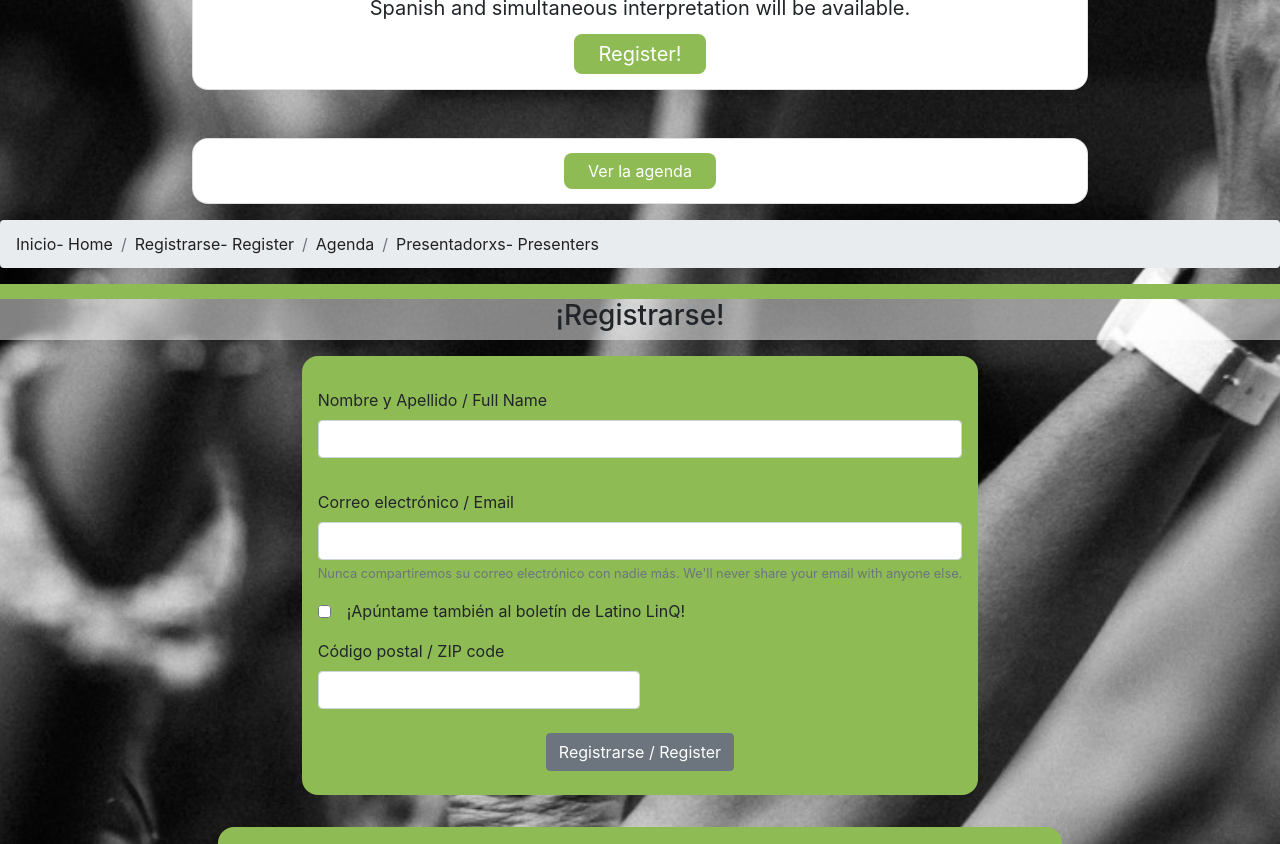
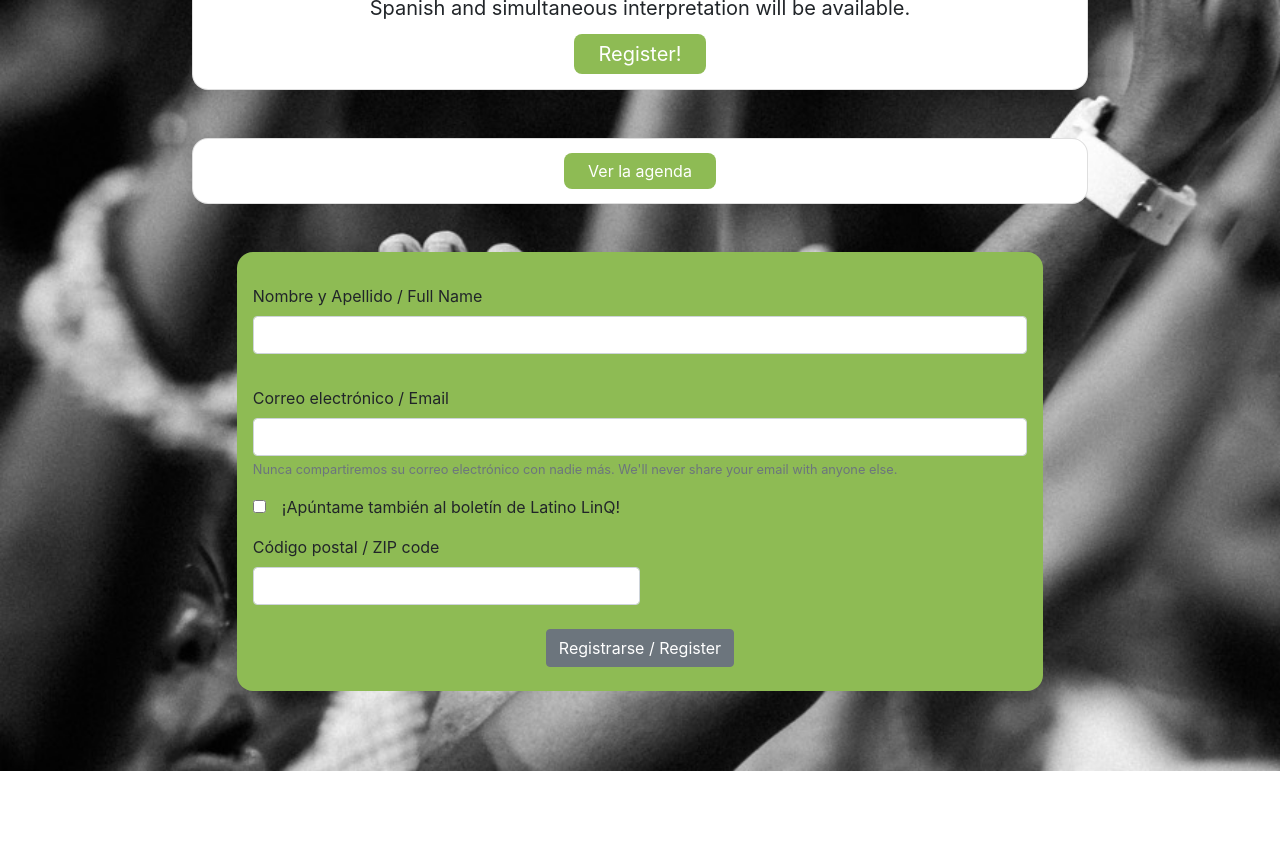
Before and after one commit to scottrollan/linq-events, a React (Create React App) app: page / in a window 1280 px wide. Shown: the part 800-1644 px from the top of the page. After the commit the page ends 1571 px from the top, so only its background shows below. Built offline with nearby package versions, Linux system fonts and the light colour scheme; the HTML template or start-up script is replaced by a standard one.

Commit message:
extracted register form to its own file so I could insert it into landing page as well

```diff
--- /dev/null
+++ b/src/components/RegisterForm.js
@@ -0,0 +1,164 @@
+import React, { useState } from 'react';
+import { Form, Button } from 'react-bootstrap';
+import $ from 'jquery';
+import styles from './pages/Register.module.scss';
+
+export default function RegisterForm() {
+  const [name, setName] = useState('');
+  const [status, setStatus] = useState('');
+  const [email, setEmail] = useState('');
+  const [zip, setZip] = useState('');
+  const [message, setMessage] = useState(
+    'Please sign me up for the Oct 29 conference'
+  );
+
+  const encode = (data) => {
+    const formData = new FormData();
+    Object.keys(data).forEach((k) => {
+      formData.append(k, data[k]);
+    });
+    return formData;
+  };
+
+  const registerMe = (e) => {
+    const data = {
+      'form-name': 'register',
+      name,
+      email,
+      zip,
+      message,
+    };
+
+    try {
+      fetch('/', {
+        method: 'POST',
+        body: encode(data),
+      });
+
+      setStatus('Form Submission Successful!');
+      $('#messagePopup').css('display', 'flex');
+      // $('#alertMessageSent').delay(1500).fadeOut(1000);
+      setName('');
+      setEmail('');
+      setZip('');
+      $('#registerForm')[0].reset();
+    } catch (error) {
+      setStatus('Form Submission Failed!');
+      console.log(status, error);
+    }
+    e.preventDefault();
+  };
+
+  const handleChange = (e) => {
+    const { name, value, checked } = e.target;
+    switch (name) {
+      case 'name':
+        return setName(value);
+      case 'email':
+        return setEmail(value);
+      case 'zip':
+        const re = /^[0-9\b]+$/;
+        if (e.target.value === '' || re.test(e.target.value)) {
+          return setZip(value);
+        } else {
+          break;
+        }
+      case 'message':
+        return setMessage(value);
+      case 'checkbox':
+        if (checked) {
+          setMessage(
+            'Please sign me up for the Oct 29 conference AND sign me up for the *** Latino Linq Newsletter ***'
+          );
+        } else {
+          setMessage('Please sign me up for the Oct 29 conference.');
+        }
+        break;
+      default:
+        break;
+    }
+  };
+  return (
+    <Form
+      onSubmit={registerMe}
+      className={styles.form}
+      id="registerForm"
+      style={{ zIndex: 9 }}
+    >
+      <input type="hidden" name="form-name" value="register" />
+      <input
+        type="text"
+        name="message"
+        value={message}
+        onChange={(e) => {
+          handleChange(e);
+        }}
+        style={{ display: 'none' }}
+      />
+      <Form.Group className={styles.formGroup}>
+        <Form.Label className={styles.label}>
+          Nombre y Apellido / Full Name
+        </Form.Label>
+        <Form.Control
+          type="text"
+          name="name"
+          value={name}
+          onChange={(e) => handleChange(e)}
+          required
+        />
+      </Form.Group>
+      <Form.Group className={styles.formGroup} controlId="formBasicEmail">
+        <Form.Label className={styles.label}>
+          Correo electrónico / Email
+        </Form.Label>
+        <Form.Control
+          type="email"
+          name="email"
+          value={email}
+          onChange={(e) => handleChange(e)}
+          required
+        />
+        <Form.Text className="text-muted">
+          Nunca compartiremos su correo electrónico con nadie más. We'll never
+          share your email with anyone else.
+        </Form.Text>
+      </Form.Group>
+      <div
+        className={styles.formGroup}
+        style={{
+          display: 'flex',
+          flexDirection: 'row',
+          alignItems: 'center',
+        }}
+      >
+        <input
+          type="checkbox"
+          id="signUpNewsletter"
+          name="checkbox"
+          onChange={(e) => handleChange(e)}
+        />
+        <span style={{ marginLeft: '1rem' }}>
+          ¡Apúntame también al boletín de Latino LinQ!
+        </span>
+      </div>
+      <Form.Group className={styles.formGroup} controlId="formGridZip">
+        <Form.Label className={styles.label}>
+          Código postal / ZIP code
+        </Form.Label>
+        <Form.Control
+          type="text"
+          pattern="[0-9]*"
+          name="zip"
+          value={zip}
+          maxLength="5"
+          style={{ width: '50%' }}
+          onChange={(e) => handleChange(e)}
+          required
+        />
+      </Form.Group>
+      <Button variant="secondary" className={styles.submit} type="submit">
+        Registrarse / Register
+      </Button>
+    </Form>
+  );
+}
--- a/src/components/pages/Landing.js
+++ b/src/components/pages/Landing.js
@@ -1,7 +1,7 @@
 import React, { useEffect } from 'react';
 import Menu from '../Menu';
 import Logo from '../Logo';
-import Register from './Register';
+import RegisterForm from '../RegisterForm';
 import { Link } from 'react-router-dom';
 import $ from 'jquery';
 import { Card } from 'react-bootstrap';
@@ -15,22 +15,24 @@ export default function Landing() {
     <div className={styles.Landing}>
       <Menu />
       <Logo className={styles.logo} />
+      <div className={styles.landingContent}>
         <Card className={styles.card}>
           <Card.Header as="h3">Título de la conferencia</Card.Header>
           <Card.Body>
             <blockquote className="blockquote mb-0">
               <p className={styles.pp}>
-              Únete a nosotrxs para la edición 2020 de la conferencia auspiciada
-              por Latino LinQ, en la cual exploraremos la intersección de la
-              salud mental y el VIH. El propósito de esta conferencia virtual es
-              concientizar a la comunidad Latinx sobre el bienestar mental y
-              cómo se relaciona con el VIH. Durante este evento de dos días se
-              encontrarán defensorxs, miembrxs de la comunidad Latinx, y un
-              distinguido grupo de presentadorxs. Y si eres unx de las primeras
-              50 personas en registrarte, serás elegible para recibir un
-              regalito en el correo. Entonces, no esperes y registrate hoy mismo
-              e invita a unx amigx! NOTA IMPORTANTE: La conferencia será en
-              español y ofreceremos interpretación simultánea.
+                Únete a nosotrxs para la edición 2020 de la conferencia
+                auspiciada por Latino LinQ, en la cual exploraremos la
+                intersección de la salud mental y el VIH. El propósito de esta
+                conferencia virtual es concientizar a la comunidad Latinx sobre
+                el bienestar mental y cómo se relaciona con el VIH. Durante este
+                evento de dos días se encontrarán defensorxs, miembrxs de la
+                comunidad Latinx, y un distinguido grupo de presentadorxs. Y si
+                eres unx de las primeras 50 personas en registrarte, serás
+                elegible para recibir un regalito en el correo. Entonces, no
+                esperes y registrate hoy mismo e invita a unx amigx! NOTA
+                IMPORTANTE: La conferencia será en español y ofreceremos
+                interpretación simultánea.
               </p>
               <footer>
                 <Link to="/Register" className={styles.registerBtn}>
@@ -70,7 +72,8 @@ export default function Landing() {
             </Link>
           </Card.Body>
         </Card>
-      <Register />
+        <RegisterForm />
+      </div>
     </div>
   );
 }
--- a/src/components/pages/Landing.module.scss
+++ b/src/components/pages/Landing.module.scss
@@ -5,9 +5,12 @@
   flex-direction: column;
   width: 100%;
 }
-
+.landingContent {
+  width: 100%;
+  padding: 0 15%;
+}
 .card {
-  margin: 3rem 15% 1rem 15%;
+  margin: 3rem 0;
   border-radius: 1rem;
 }
 .logo {
@@ -16,6 +19,7 @@
   position: fixed;
   top: calc(50% - 7.5vw);
   left: 0;
+  z-index: 1;
 }
 
 .registerBtn {
@@ -29,6 +33,9 @@
 }
 
 @media screen and (max-width: $breakpoint-medium) {
+  .landingContent {
+    padding: 0 10px;
+  }
   .pp {
     font-size: smaller;
   }
--- a/src/components/pages/Register.js
+++ b/src/components/pages/Register.js
@@ -1,86 +1,12 @@
-import React, { useEffect, useState } from 'react';
+import React, { useEffect } from 'react';
 import $ from 'jquery';
-import { Form, Button } from 'react-bootstrap';
+import { Button } from 'react-bootstrap';
 import Menu from '../Menu';
 import MessagePopup from '../MessagePopup';
+import RegisterForm from '../RegisterForm';
 import styles from './Register.module.scss';
 
 export default function Register() {
-  const [name, setName] = useState('');
-  const [status, setStatus] = useState('');
-  const [email, setEmail] = useState('');
-  const [zip, setZip] = useState('');
-  const [message, setMessage] = useState(
-    'Please sign me up for the Oct 29 conference'
-  );
-
-  const encode = (data) => {
-    const formData = new FormData();
-    Object.keys(data).forEach((k) => {
-      formData.append(k, data[k]);
-    });
-    return formData;
-  };
-
-  const registerMe = (e) => {
-    const data = {
-      'form-name': 'register',
-      name,
-      email,
-      zip,
-      message,
-    };
-
-    try {
-      fetch('/', {
-        method: 'POST',
-        body: encode(data),
-      });
-
-      setStatus('Form Submission Successful!');
-      $('#messagePopup').css('display', 'flex');
-      // $('#alertMessageSent').delay(1500).fadeOut(1000);
-      setName('');
-      setEmail('');
-      setZip('');
-      $('#registerForm')[0].reset();
-    } catch (error) {
-      setStatus('Form Submission Failed!');
-      console.log(status, error);
-    }
-    e.preventDefault();
-  };
-
-  const handleChange = (e) => {
-    const { name, value, checked } = e.target;
-    switch (name) {
-      case 'name':
-        return setName(value);
-      case 'email':
-        return setEmail(value);
-      case 'zip':
-        const re = /^[0-9\b]+$/;
-        if (e.target.value === '' || re.test(e.target.value)) {
-          return setZip(value);
-        } else {
-          break;
-        }
-      case 'message':
-        return setMessage(value);
-      case 'checkbox':
-        if (checked) {
-          setMessage(
-            'Please sign me up for the Oct 29 conference AND sign me up for the *** Latino Linq Newsletter ***'
-          );
-        } else {
-          setMessage('Please sign me up for the Oct 29 conference.');
-        }
-        break;
-      default:
-        break;
-    }
-  };
-
   useEffect(() => {
     $('#register').addClass('active');
   });
@@ -92,82 +18,7 @@ export default function Register() {
         <div className={styles.header}>
           <h3>¡Registrarse!</h3>
         </div>
-        <Form onSubmit={registerMe} className={styles.form} id="registerForm">
-          <input type="hidden" name="form-name" value="register" />
-          <input
-            type="text"
-            name="message"
-            value={message}
-            onChange={(e) => {
-              handleChange(e);
-            }}
-            style={{ display: 'none' }}
-          />
-          <Form.Group className={styles.formGroup}>
-            <Form.Label className={styles.label}>
-              Nombre y Apellido / Full Name
-            </Form.Label>
-            <Form.Control
-              type="text"
-              name="name"
-              value={name}
-              onChange={(e) => handleChange(e)}
-              required
-            />
-          </Form.Group>
-          <Form.Group className={styles.formGroup} controlId="formBasicEmail">
-            <Form.Label className={styles.label}>
-              Correo electrónico / Email
-            </Form.Label>
-            <Form.Control
-              type="email"
-              name="email"
-              value={email}
-              onChange={(e) => handleChange(e)}
-              required
-            />
-            <Form.Text className="text-muted">
-              Nunca compartiremos su correo electrónico con nadie más. We'll
-              never share your email with anyone else.
-            </Form.Text>
-          </Form.Group>
-          <div
-            className={styles.formGroup}
-            style={{
-              display: 'flex',
-              flexDirection: 'row',
-              alignItems: 'center',
-            }}
-          >
-            <input
-              type="checkbox"
-              id="signUpNewsletter"
-              name="checkbox"
-              onChange={(e) => handleChange(e)}
-            />
-            <span style={{ marginLeft: '1rem' }}>
-              ¡Apúntame también al boletín de Latino LinQ!
-            </span>
-          </div>
-          <Form.Group className={styles.formGroup} controlId="formGridZip">
-            <Form.Label className={styles.label}>
-              Código postal / ZIP code
-            </Form.Label>
-            <Form.Control
-              type="text"
-              pattern="[0-9]*"
-              name="zip"
-              value={zip}
-              maxLength="5"
-              style={{ width: '50%' }}
-              onChange={(e) => handleChange(e)}
-              required
-            />
-          </Form.Group>
-          <Button variant="secondary" className={styles.submit} type="submit">
-            Registrarse / Register
-          </Button>
-        </Form>
+        <RegisterForm />
         <div className={styles.form}>
           <div className="form-label">
             Considere hacer una donación para apoyar a Latino Linq en sus
--- a/src/components/pages/Register.module.scss
+++ b/src/components/pages/Register.module.scss
@@ -19,6 +19,7 @@
   padding: 1rem;
   margin: 1rem 5%;
   border-radius: 1rem;
+  z-index: 2;
   @media screen and (min-width: $breakpoint-medium) {
     min-width: $breakpoint-small;
   }
```
Lines whose indentation alone changed are shown as unchanged.
